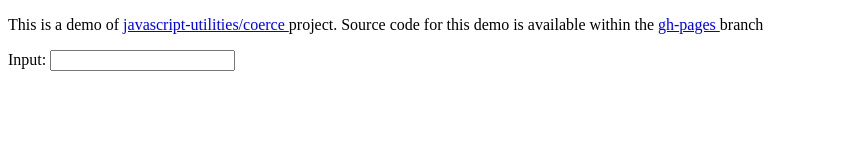
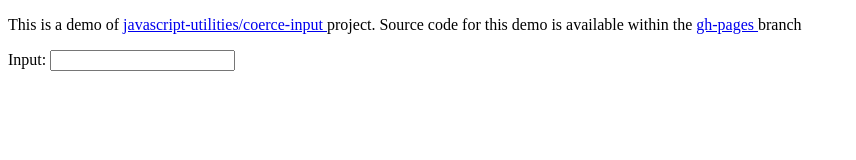
Before and after one commit to javascript-utilities/coerce-input, a plain HTML site: page index.html in a window 1280 px wide. Shown: the whole page, without its empty margins (0-856 px from the left). Drawn offline with Linux system fonts and the light colour scheme.

Commit message:
:dizzy: Adjusts sourcing and function name

```diff
--- a/assets/js/index.js
+++ b/assets/js/index.js
@@ -1,6 +1,6 @@
 const text_input__callback = (event) => {
   const client_input = event.target.value;
-  const coerced_value = Coerce(client_input);
+  const coerced_value = Coerce_Input(client_input);
   const client_text_output = document.getElementById('client__text--output');
 
   const output_list = [
--- a/index.html
+++ b/index.html
@@ -2,7 +2,7 @@
 <html lang="en" dir="ltr">
   <head>
     <meta charset="utf-8">
-    <script type="text/javascript" src="assets/js/modules/coerce/coerce.js" differ></script>
+    <script type="text/javascript" src="assets/js/modules/coerce-input/coerce-input.js" differ></script>
     <script type="text/javascript" src="assets/js/index.js" differ></script>
     <title>Test Value Coercion</title>
   </head>
@@ -12,11 +12,11 @@
     <header>
       <p>
         This is a demo of
-        <a href="https://github.com/javascript-utilities/coerce">
-          javascript-utilities/coerce
+        <a href="https://github.com/javascript-utilities/coerce-input">
+          javascript-utilities/coerce-input
         </a>
         project. Source code for this demo is available within the
-        <a href="https://github.com/javascript-utilities/coerce/tree/gh-pages">
+        <a href="https://github.com/javascript-utilities/coerce-input/tree/gh-pages">
           gh-pages
         </a>
         branch
```
